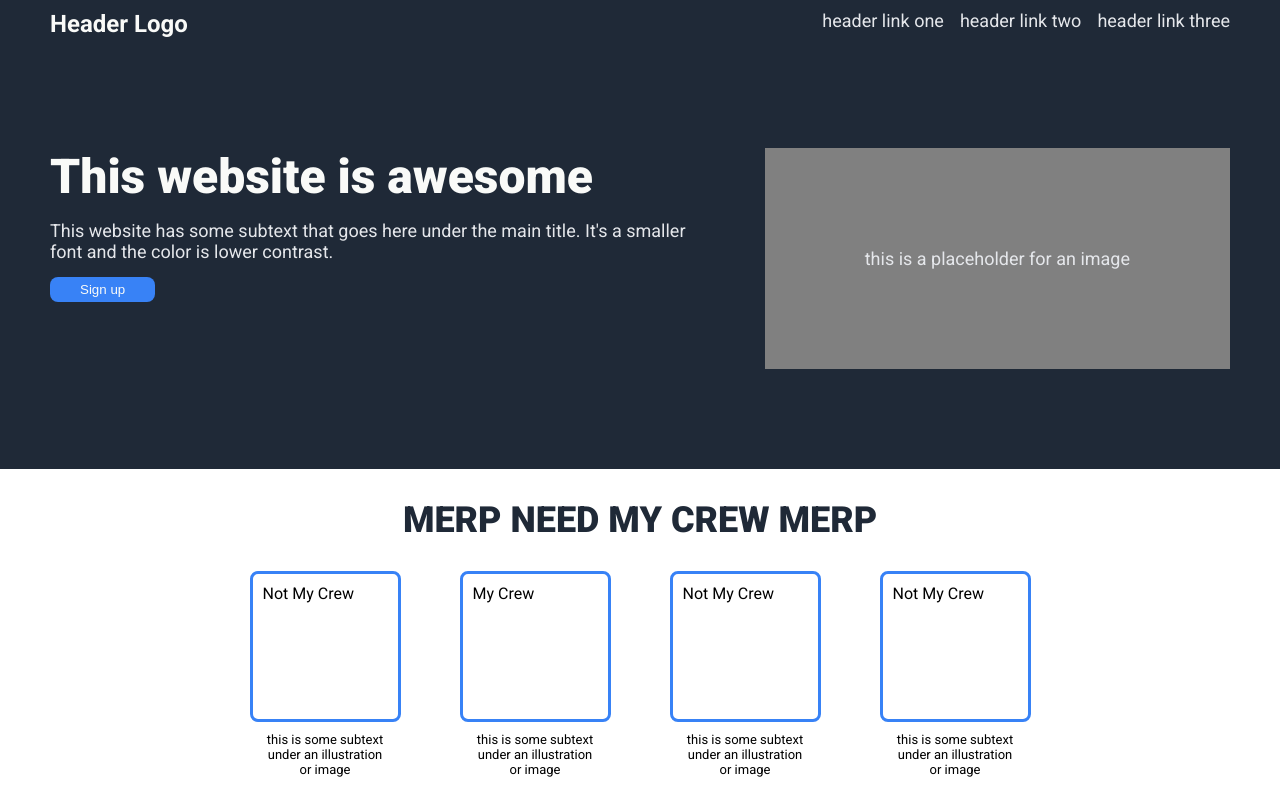
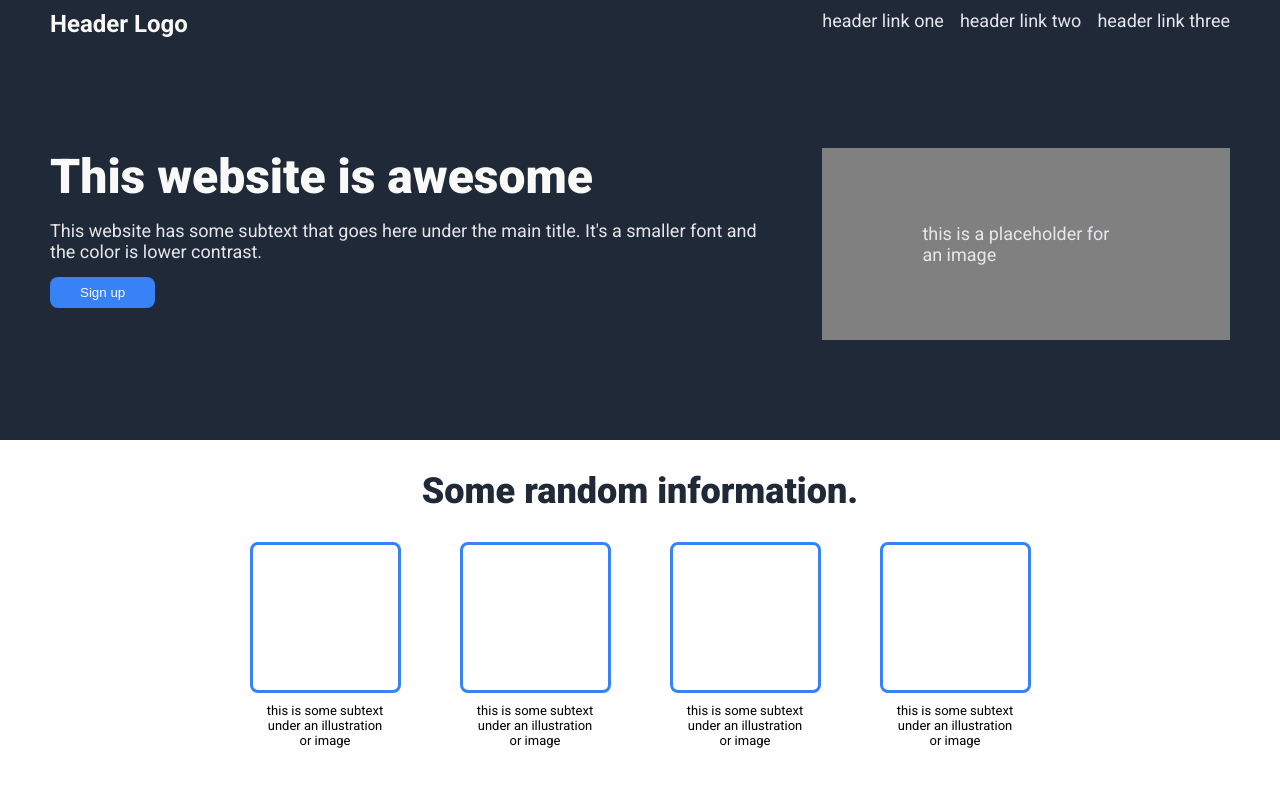
Before and after one commit to T-Pastor/landing-page, a plain HTML site: page index.html in a window 1280 px wide. Shown: the top 800 px of the page. Drawn offline with Linux system fonts and the light colour scheme.

Commit message:
removed redundant css

```diff
--- a/css/style.css
+++ b/css/style.css
@@ -47,7 +47,6 @@ a {
 .left-content {
     display:flex;
     flex-direction: column;
-    flex: 1;
     align-items: flex-start;
     gap: 15px;
 }
@@ -67,7 +66,8 @@ a {
     display: flex;
     justify-content: center;
     align-items: center;
-    padding: 100px;
+    max-width: 100%;
+    padding: 75px 100px;
     font-size: 18px;
     color:#E5E7EB;
     background-color: gray;
@@ -76,14 +76,13 @@ a {
 .subscribe {
   background-color: #3882F6;
   color:#F9FAF8;
-  padding: 5px 30px;
+  padding: 8px 30px;
   border-radius: 8px;
   border: hidden;
 }
 
 .random {
     display: flex;
-    flex: 1;
     flex-direction: column;
     padding: 30px;
 }
--- a/index.html
+++ b/index.html
@@ -26,22 +26,22 @@
             <div class="image">this is a placeholder for an image</div>
         </div>
         <div class="random">
-            <div class="information">MERP NEED MY CREW MERP</div>
+            <div class="information">Some random information.</div>
             <div class="images">
                 <div class="illustration-container">
-                    <div class="illustration">Not My Crew</div>
+                    <div class="illustration"></div>
                     <div class="caption">this is some subtext under an illustration or image</div>
                 </div>
                 <div class="illustration-container">
-                    <div class="illustration">My Crew</div>
+                    <div class="illustration"></div>
                     <div class="caption">this is some subtext under an illustration or image</div>
                 </div>
                 <div class="illustration-container">
-                    <div class="illustration">Not My Crew</div>
+                    <div class="illustration"></div>
                     <div class="caption">this is some subtext under an illustration or image</div>
                 </div>
                 <div class="illustration-container">
-                    <div class="illustration">Not My Crew</div>
+                    <div class="illustration"></div>
                     <div class="caption">this is some subtext under an illustration or image</div>
                 </div>
             </div>
```
